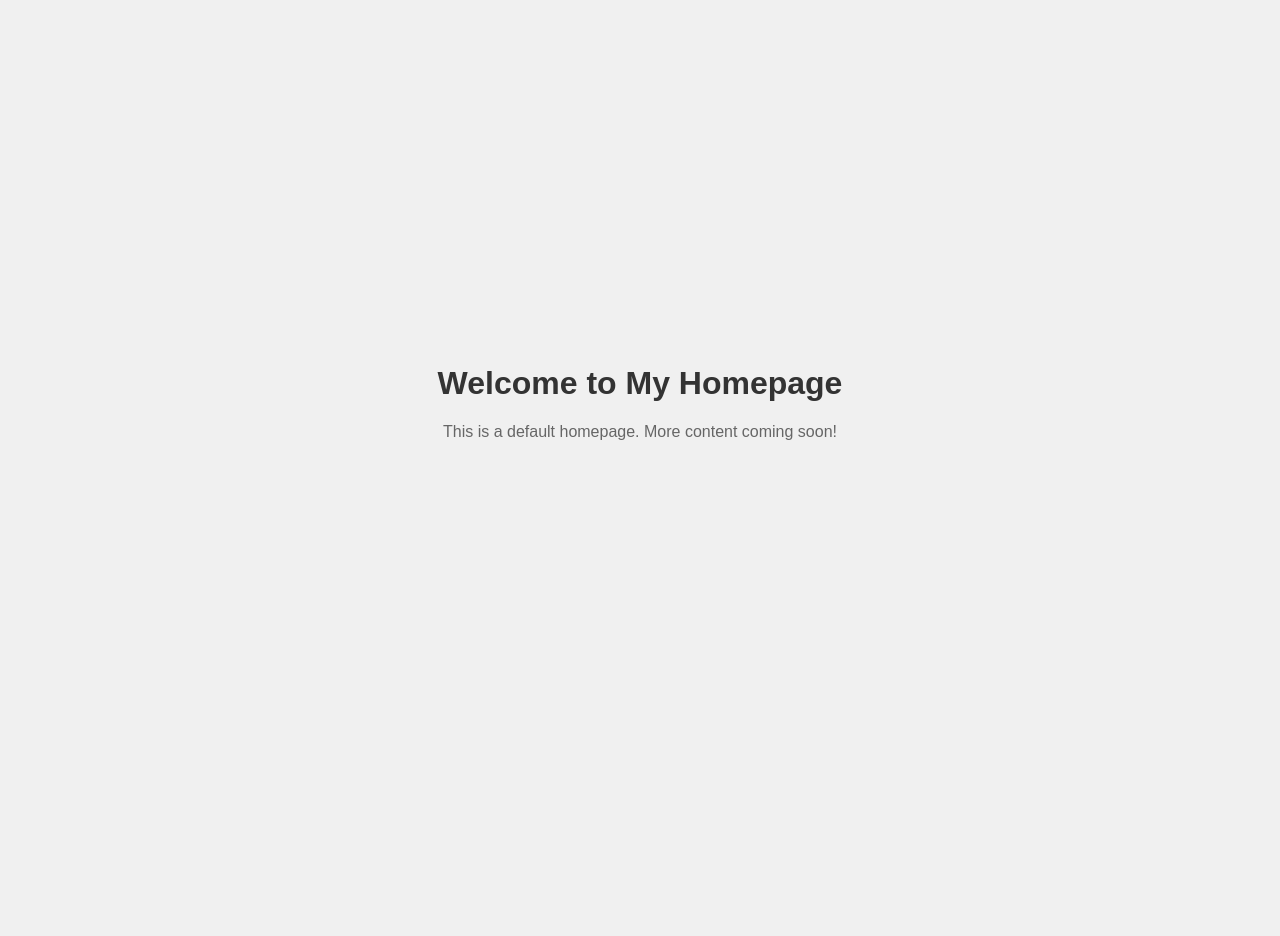
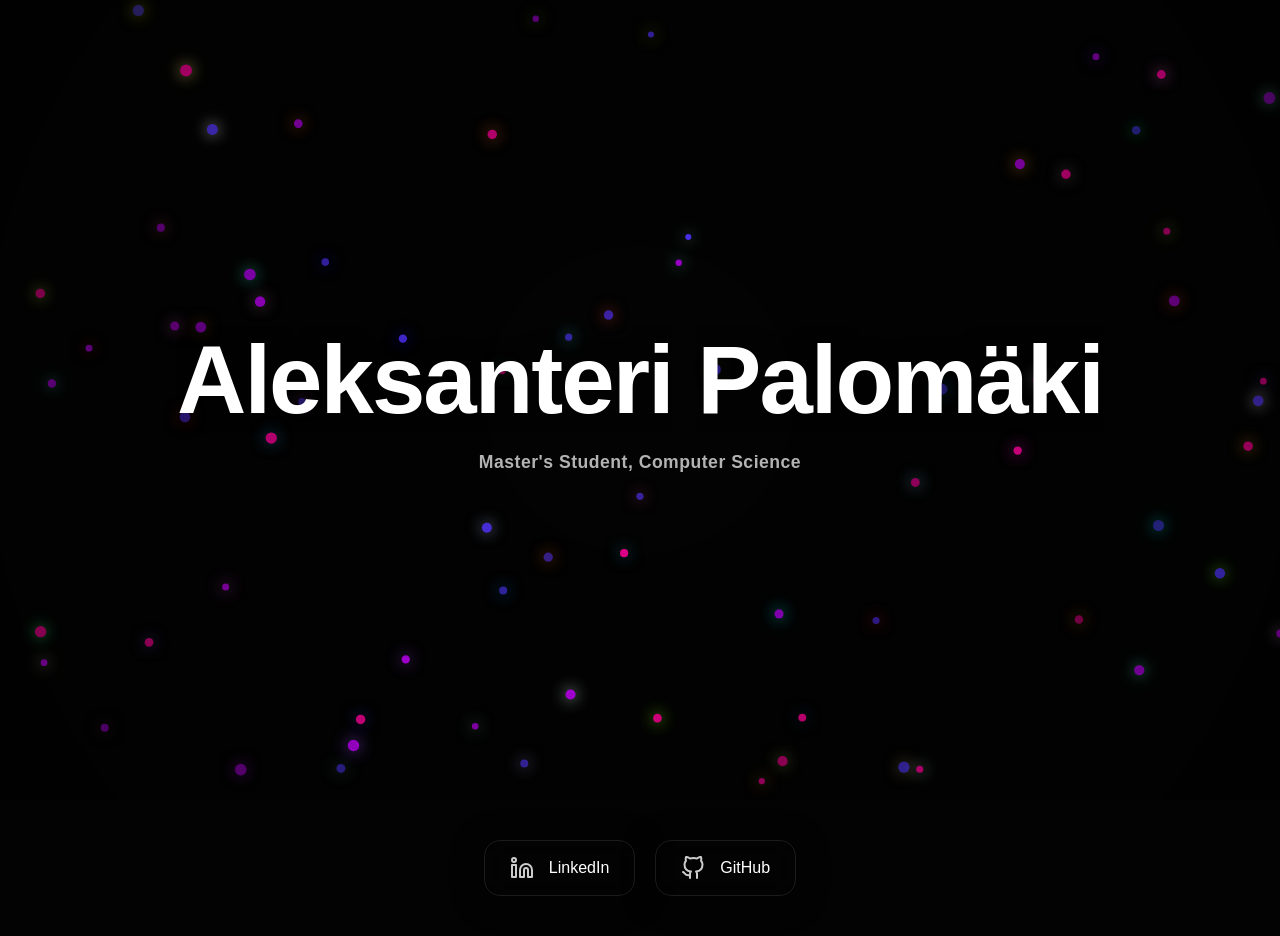
Before and after one commit to spiralftw/spiralftw.github.io, a website: page index.html in a window 1280 px wide. Before the commit the page ends 800 px from the top, so only its background shows below. Drawn offline with nearby package versions, Linux system fonts and the light colour scheme.

Commit message:
feat: add glassmorphism links and animated intro

```diff
--- a/index.html
+++ b/index.html
@@ -1,36 +1,57 @@
 <!DOCTYPE html>
 <html lang="en">
 <head>
-    <meta charset="UTF-8">
-    <meta name="viewport" content="width=device-width, initial-scale=1.0">
-    <title>Welcome to My Homepage</title>
-    <link rel="icon" type="image/png" href="favicon.png">
+    <meta charset="utf-8" />
+    <meta name="viewport" content="width=device-width, initial-scale=1" />
+    <title>Aleksanteri Palomäki | Cyber Compliance Developer</title>
+    <link rel="icon" href="favicon.png" type="image/png" />
+    <link rel="stylesheet" href="style.css" />
+    <script defer src="https://cdn.jsdelivr.net/npm/tsparticles-slim@2.12.0/tsparticles.slim.bundle.min.js"></script>
+
     <style>
-        body {
-            font-family: Arial, sans-serif;
-            margin: 0;
-            padding: 0;
-            display: flex;
-            justify-content: center;
-            align-items: center;
-            height: 100vh;
-            background-color: #f0f0f0;
-        }
-        .container {
-            text-align: center;
-        }
-        h1 {
-            color: #333;
-        }
-        p {
-            color: #666;
-        }
+        body { font-family: Arial, sans-serif; margin: 0; }
+        .container { text-align: center; }
+        h1 { color: #333; margin: 0; }
+        p { color: #666; margin: 0.5rem 0 0; }
     </style>
 </head>
 <body>
-    <div class="container">
-        <h1>Welcome to My Homepage</h1>
-        <p>This is a default homepage. More content coming soon!</p>
-    </div>
+    <div id="tsparticles" aria-hidden="true"></div>
+
+    <main class="hero">
+        <div class="hero-content container">
+            <h1 class="intro-title">
+                <span class="tokens">Aleksanteri</span>
+                <span class="tokens">Palomäki</span>
+            </h1>
+            <p class="intro-subtext">
+                <span id="text-flipper">Cyber Compliance Developer</span>
+            </p>
+        </div>
+    </main>
+
+    <nav class="links-container" aria-label="Social links">
+        <a class="glass-link" href="https://linkedin.com/in/palomaki" target="_blank" rel="noopener noreferrer">
+            <div class="glass-icon" aria-hidden="true">
+                <svg xmlns="http://www.w3.org/2000/svg" width="24" height="24" viewBox="0 0 24 24" fill="none" stroke="currentColor" stroke-width="2" stroke-linecap="round" stroke-linejoin="round">
+                    <path d="M16 8a6 6 0 0 1 6 6v7h-4v-7a2 2 0 0 0-2-2 2 2 0 0 0-2 2v7h-4v-7a6 6 0 0 1 6-6z"></path>
+                    <rect x="2" y="9" width="4" height="12"></rect>
+                    <circle cx="4" cy="4" r="2"></circle>
+                </svg>
+            </div>
+            <span>LinkedIn</span>
+        </a>
+
+        <a class="glass-link" href="https://github.com/spiralftw" target="_blank" rel="noopener noreferrer">
+            <div class="glass-icon" aria-hidden="true">
+                <svg xmlns="http://www.w3.org/2000/svg" width="24" height="24" viewBox="0 0 24 24" fill="none" stroke="currentColor" stroke-width="2" stroke-linecap="round" stroke-linejoin="round">
+                    <path d="M9 19c-5 1.5-5-2.5-7-3m14 6v-3.87a3.37 3.37 0 0 0-.94-2.61c3.14-.35 6.44-1.54 6.44-7A5.44 5.44 0 0 0 20 4.77 5.07 5.07 0 0 0 19.91 1S18.73.65 16 2.48a13.38 13.38 0 0 0-7 0C6.27.65 5.09 1 5.09 1A5.07 5.07 0 0 0 5 4.77a5.44 5.44 0 0 0-1.5 3.78c0 5.42 3.3 6.61 6.44 7A3.37 3.37 0 0 0 9 18.13V22"></path>
+                </svg>
+            </div>
+            <span>GitHub</span>
+        </a>
+    </nav>
+
+    <script defer src="script.js"></script>
 </body>
 </html>
--- /dev/null
+++ b/script.js
@@ -0,0 +1,95 @@
+async function initBackground() {
+    await loadSlim(tsParticles);
+
+    await tsParticles.load("tsparticles", {
+        fpsLimit: 120,
+        particles: {
+            number: { value: 60, density: { enable: true, area: 800 } },
+            color: { value: ["#4831d4", "#a100ff", "#ff007f"] },
+            shape: { type: "circle" },
+            opacity: {
+                value: { min: 0.5, max: 0.9 },
+                animation: { enable: true, speed: 1, sync: false }
+            },
+            size: { value: { min: 3, max: 6 } },
+            // --- THIS SECTION CREATES THE GLOW ---
+            shadow: {
+                enable: true,
+                color: "random",
+                blur: 15
+            },
+            // -------------------------------------
+            move: {
+                enable: true,
+                speed: 0.7,
+                direction: "none",
+                outModes: { default: "out" }
+            }
+        },
+        interactivity: {
+            events: { onHover: { enable: true, mode: "bubble" } },
+            modes: { bubble: { distance: 200, size: 12, duration: 0.3, opacity: 1 } }
+        }
+    });
+
+    document.addEventListener("mousemove", (e) => {
+        const title = document.querySelector(".intro-title");
+        if (!title) return;
+
+        const x = (window.innerWidth / 2 - e.pageX) / 50;
+        const y = (window.innerHeight / 2 - e.pageY) / 50;
+        title.style.transform = `rotateY(${x}deg) rotateX(${y}deg)`;
+    });
+
+    const words = [
+        "Bachelor of Science, Computer Science",
+        "Master's Student, Computer Science",
+        "Cybersecurity Enthusiast",
+        "TammerSec Organizer",
+        "Cyber Compliance Developer"
+    ];
+    let index = 0;
+    const flipper = document.getElementById("text-flipper");
+
+    function rotateText() {
+        if (!flipper) return;
+
+        // 1. Slide out
+        flipper.classList.add("flip-out");
+
+        setTimeout(() => {
+            // 2. Change text
+            index = (index + 1) % words.length;
+            flipper.textContent = words[index];
+
+            // 3. Prepare slide in
+            flipper.classList.remove("flip-out");
+            flipper.classList.add("flip-in");
+
+            // 4. Remove class after a tiny delay so the animation runs
+            setTimeout(() => flipper.classList.remove("flip-in"), 50);
+        }, 400); // Matches CSS transition time
+    }
+
+    setInterval(rotateText, 3000);
+}
+
+document.querySelectorAll(".glass-link").forEach((link) => {
+    link.addEventListener("mousemove", (e) => {
+        const rect = link.getBoundingClientRect();
+        const x = e.clientX - rect.left;
+        const y = e.clientY - rect.top;
+        const xc = rect.width / 2;
+        const yc = rect.height / 2;
+        const dx = x - xc;
+        const dy = y - yc;
+
+        link.style.transform = `translateY(-5px) rotateX(${-dy / 10}deg) rotateY(${dx / 10}deg)`;
+    });
+
+    link.addEventListener("mouseleave", () => {
+        link.style.transform = "translateY(0) rotateX(0) rotateY(0)";
+    });
+});
+
+initBackground();
--- /dev/null
+++ b/style.css
@@ -0,0 +1,173 @@
+@import url('https://fonts.googleapis.com/css2?family=Inter:wght@400;800&display=swap');
+
+:root {
+    --nokia-purple: #4831d4;
+    --accenture-purple: #a100ff;
+    --neon-pink: #ff007f;
+    --bg-dark: #030303;
+}
+
+body {
+    margin: 0;
+    background-color: var(--bg-dark);
+    overflow-x: hidden;
+    color: #ffffff;
+    font-family: 'Inter', sans-serif;
+}
+
+/* Particle layer */
+#tsparticles {
+    position: fixed;
+    inset: 0;
+    width: 100%;
+    height: 100%;
+    z-index: -1;
+    filter: blur(0.5px) brightness(1.2) contrast(1.1);
+}
+
+/* Vignette */
+body::after {
+    content: "";
+    position: fixed;
+    inset: 0;
+    background: radial-gradient(circle, transparent 20%, rgba(0, 0, 0, 0.4) 100%);
+    pointer-events: none;
+}
+
+/* Hero */
+.hero {
+    height: 100vh;
+    display: flex;
+    align-items: center;
+    justify-content: center;
+    position: relative;
+    z-index: 10;
+}
+
+.intro-title {
+    font-size: clamp(3rem, 10vw, 6rem);
+    font-weight: 800;
+    line-height: 1.1;
+    margin-bottom: 20px;
+    letter-spacing: -2px;
+    color: #ffffff;
+}
+
+/* Reveal tokens */
+.tokens {
+    display: inline-block;
+    clip-path: polygon(0 0, 100% 0, 100% 100%, 0% 100%);
+    opacity: 0;
+    transform: translateY(80px);
+    animation: revealUp 1s cubic-bezier(0.16, 1, 0.3, 1) forwards;
+    text-shadow: 0 10px 30px rgba(0, 0, 0, 0.5);
+}
+.tokens:nth-child(1) { animation-delay: 0.3s; }
+.tokens:nth-child(2) { animation-delay: 0.5s; }
+.tokens:nth-child(3) { animation-delay: 0.7s; }
+
+.intro-subtext {
+    font-size: 1.1rem;
+    font-weight: 400;
+    color: rgba(255, 255, 255, 0.7);
+    letter-spacing: 0.5px;
+    opacity: 0;
+    animation: fadeIn 1.2s ease forwards 1.4s;
+}
+
+/* Scroll indicator (mouse) */
+.scroll-indicator {
+    margin-top: 50px;
+    display: flex;
+    justify-content: center;
+    opacity: 0;
+    animation: fadeIn 1s ease forwards 2s;
+}
+
+.mouse {
+    width: 25px;
+    height: 40px;
+    border: 2px solid rgba(255, 255, 255, 0.3);
+    border-radius: 20px;
+    position: relative;
+}
+.mouse::before {
+    content: '';
+    width: 4px;
+    height: 8px;
+    background: var(--neon-pink);
+    position: absolute;
+    left: 50%;
+    transform: translateX(-50%);
+    top: 8px;
+    border-radius: 2px;
+    animation: scrollWheel 2s infinite;
+}
+
+/* Text flipper */
+#text-flipper {
+    display: inline-block;
+    font-weight: 600;
+    transition: transform 0.4s ease, opacity 0.4s ease;
+}
+.flip-out {
+    transform: translateY(-20px);
+    opacity: 0;
+}
+.flip-in {
+    transform: translateY(20px);
+    opacity: 0;
+}
+
+/* Links / glass buttons */
+.links-container {
+    display: flex;
+    gap: 20px;
+    justify-content: center;
+    padding: 40px 20px;
+    z-index: 20;
+    position: relative;
+}
+
+.glass-link {
+    display: flex;
+    align-items: center;
+    gap: 15px;
+    padding: 15px 25px;
+    text-decoration: none;
+    color: #ffffff;
+    font-weight: 500;
+    background: rgba(255, 255, 255, 0.001);
+    backdrop-filter: blur(15px);
+    -webkit-backdrop-filter: blur(15px);
+    border: 1px solid rgba(255, 255, 255, 0.1);
+    border-radius: 16px;
+    transition: all 0.4s cubic-bezier(0.165, 0.84, 0.44, 1);
+    box-shadow: 0 4px 30px rgba(0, 0, 0, 0.5);
+}
+.glass-link:hover {
+    background: rgba(255, 255, 255, 0.1);
+    transform: translateY(-5px);
+    border-color: var(--accenture-purple);
+    box-shadow: 0 10px 40px rgba(161, 0, 255, 0.2);
+}
+.glass-icon {
+    display: flex;
+    align-items: center;
+    justify-content: center;
+    opacity: 0.8;
+}
+
+/* Responsive */
+@media (max-width: 600px) {
+    .links-container { flex-direction: column; align-items: center; }
+    .glass-link { width: 80%; justify-content: center; }
+}
+
+/* Animations */
+@keyframes revealUp { to { opacity: 1; transform: translateY(0); } }
+@keyframes fadeIn { to { opacity: 1; } }
+@keyframes scrollWheel {
+    0% { transform: translate(-50%, 0); opacity: 1; }
+    100% { transform: translate(-50%, 15px); opacity: 0; }
+}
```
Also changed, not shown: package.json (added, +24 -0 lines), 3 other files.
